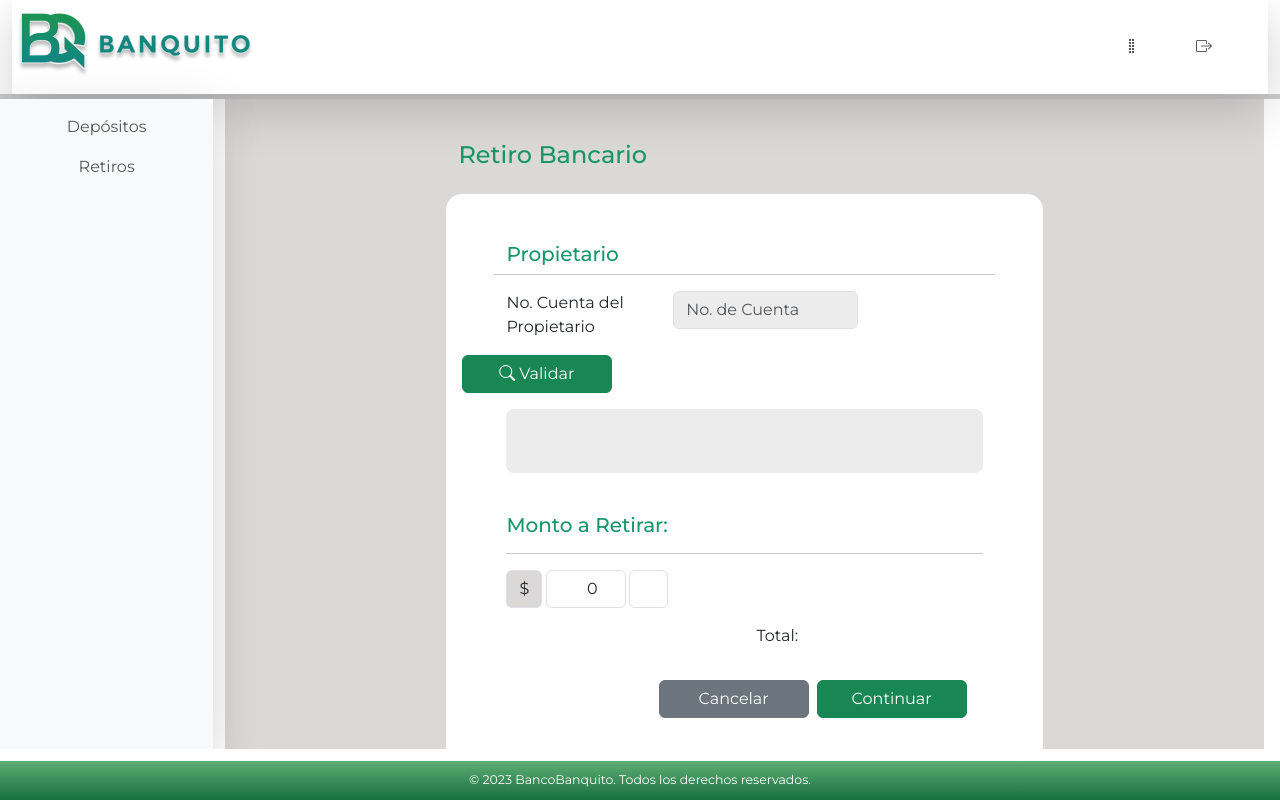
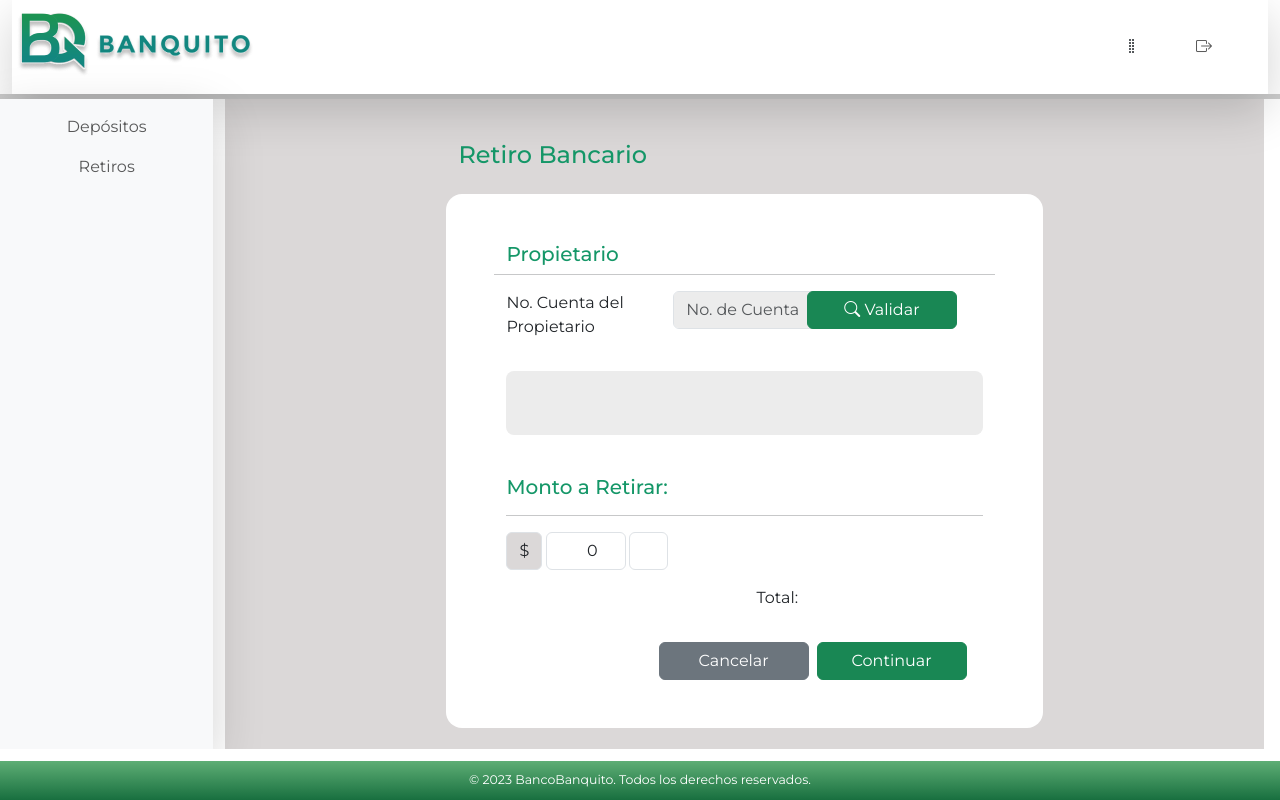
Before and after one commit to BryanPazminoG/ventanilla, an Angular app: page /retiros in a window 1280 px wide. Built offline with nearby package versions, Linux system fonts and the light colour scheme.

Commit message:
Final Completo

```diff
--- a/src/app/Paginas/ventanilla/retiros/retiros.component.html
+++ b/src/app/Paginas/ventanilla/retiros/retiros.component.html
@@ -35,7 +35,7 @@
                             [(ngModel)]="numeroCuenta" required />
                         </div>
 
-                        <div class="col-2 text-center" style="margin-left: 50px;">
+                        <div class="col-2 text-center" style="margin-left: 20px;">
                           <button type="button" class="btn btn-success mx-1" (click)="buscarCuenta()">
                             <i class="bi bi-search"></i> Validar
                           </button>
```
